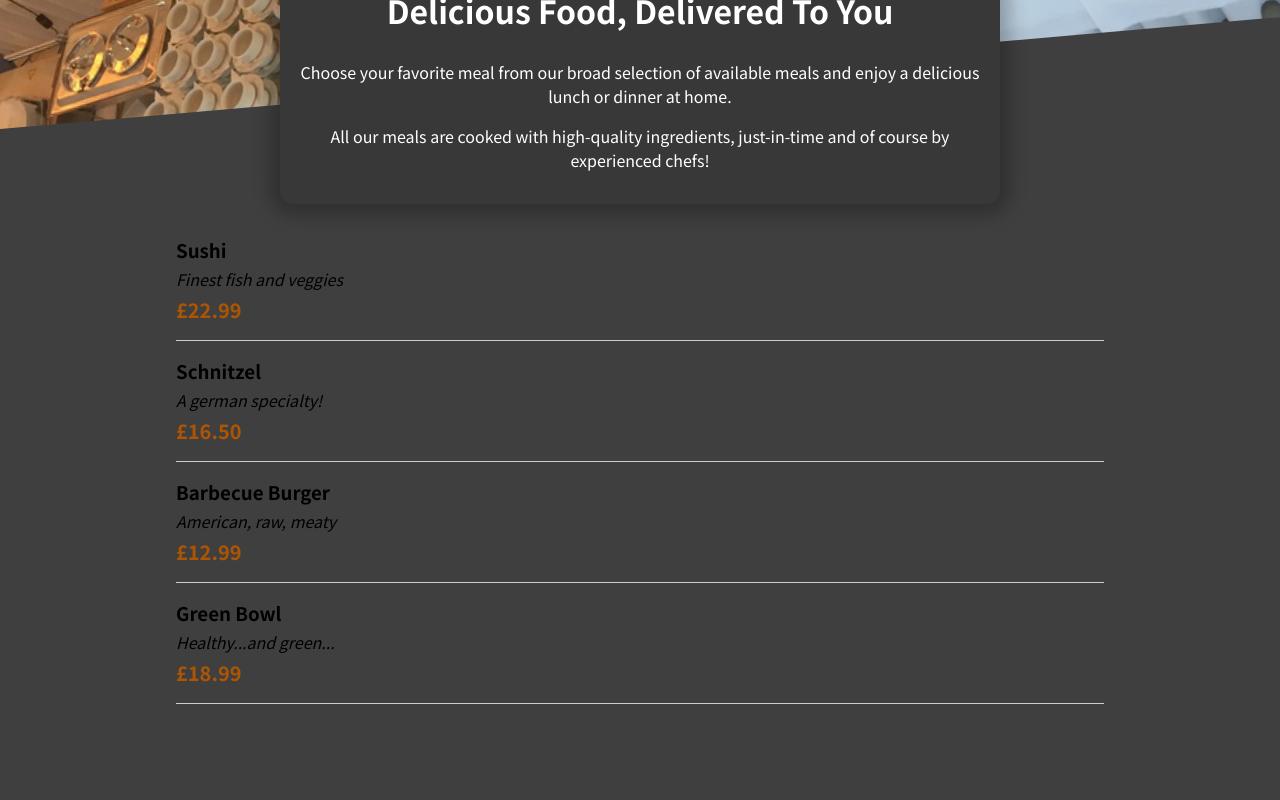
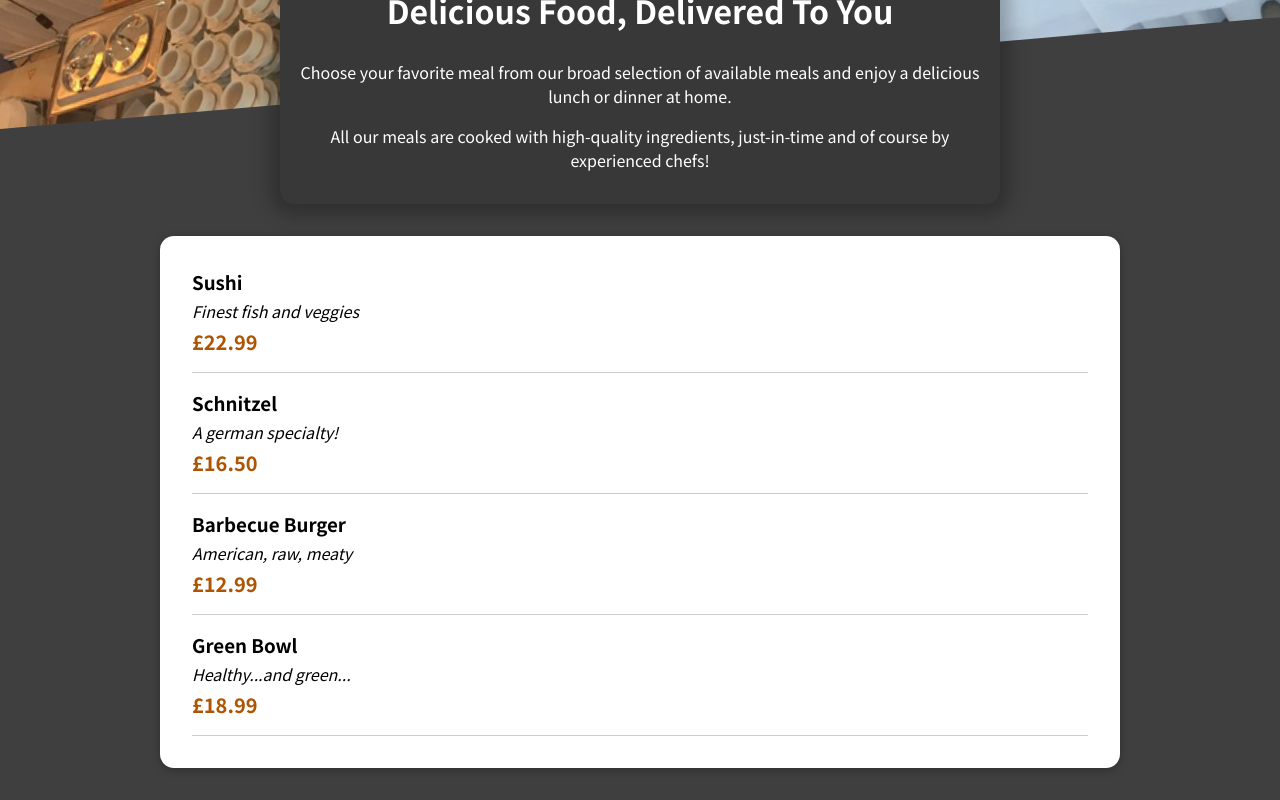
Before and after one commit to kinly19/React-food-ordering-app-, a React (Create React App) app: page / in a window 1280 px wide. Shown: the part 269-1069 px from the top of the page. Before the commit the page ends 1005 px from the top, so only its background shows below. Built offline with nearby package versions, Linux system fonts and the light colour scheme.

Commit message:
AvailableMeal.js imported Card component, used as a container wrapper for ul tag

```diff
--- a/src/components/Meals/AvailableMeals.js
+++ b/src/components/Meals/AvailableMeals.js
@@ -1,4 +1,5 @@
 import classes from './AvailableMeals.module.css';
+import Card from '../UI/Card';
 import MealItem from './MealItem/MealItem';
 
 const DUMMY_MEALS = [
@@ -43,9 +44,9 @@ const AvailableMeals = () => {
 
   return (
     <section className={classes.meals}>
-      <ul>
-        {mealsList}
-      </ul>
+      <Card> {/* use Card component as a wrapper */}
+        <ul>{mealsList}</ul>
+      </Card>
     </section>
   );
 };
```
